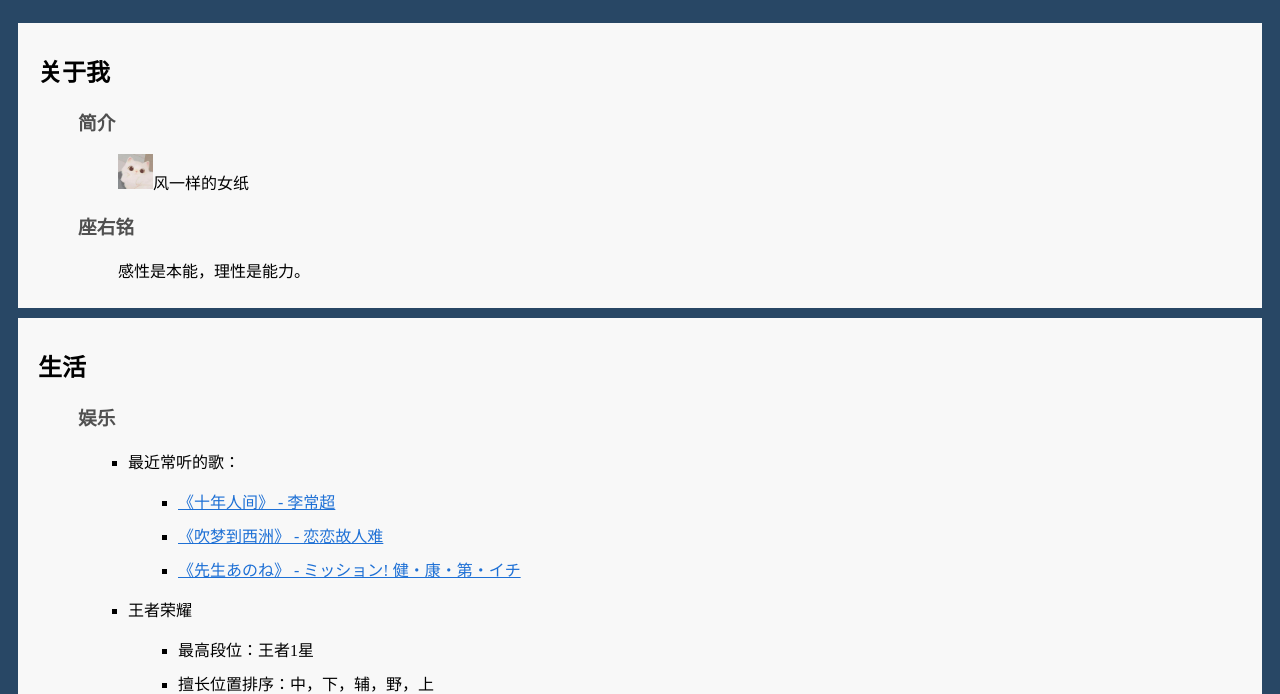
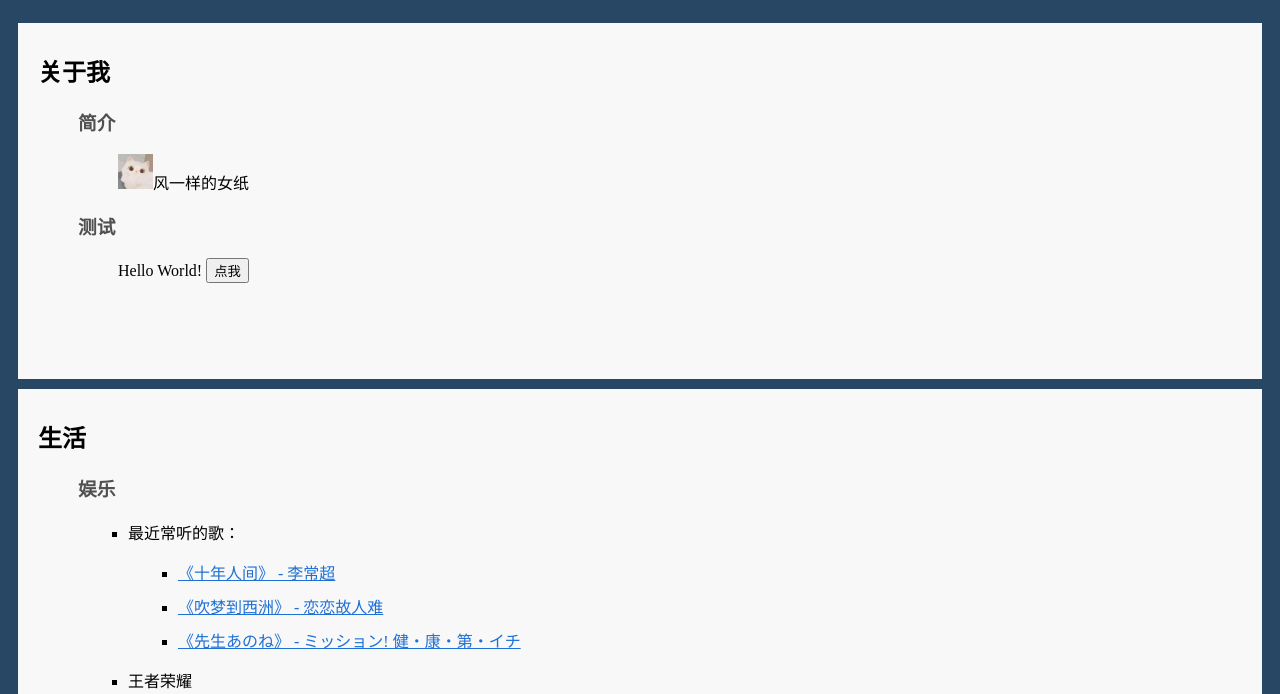
Before and after one commit to TimiKays/timikays.github.io, a plain HTML site: page index.html in a window 1280 px wide. Shown: the part 107-801 px from the top of the page. Drawn offline with Linux system fonts and the light colour scheme.

Commit message:
学完Html啦

```diff
--- a/basic.css
+++ b/basic.css
@@ -26,6 +26,11 @@ body{
 a{
 
 	color: #1e70d5;
+}
+
+p{
+
+	white-space: pre;
 }
 
 
--- a/index.html
+++ b/index.html
@@ -1,30 +1,53 @@
-<!DOCTYPE HTML>
+<!DOCTYPE html>
 <html>
+
 <head>
+    <title>timikays 个人主页</title>
     <meta charset="utf-8" />
+    <meta name="description" content="timikays的个人主页，介绍工作技能和个人兴趣等。"/>
+    <meta name="keywords" content="timikays,timikays个人主页，timikays主页" />
+    <meta name="viewport" content="width=device-width, initial-scale=1">
+    <meta name="author" content="TQ"/>
+    <meta name="generator" content="Visual Studio Code 1.43.0"/>
     <!--插入外部样式表-->
-    <link rel="stylesheet" type="text/css" href="basic.css"/>
+    <link rel="stylesheet" type="text/css" href="basic.css" />
+
+
 </head>
+
 <body>
     <div id="topic">
         <h1>TimiKays</h1>
         <!--第一次做网页呀，欢迎讨论，微信：TimiKays-->
     </div>
-   <div class="content">
+
+
+    <div class="content">
         <h2>关于我</h2>
+
         <blockquote>
             <h3>简介</h3>
+
             <blockquote>
-                <p><img src="cat.jpg" width="35px"  alt="٩(◕‿◕｡)۶ " />风一样的女纸</p>
+                <p><img src="cat.jpg" width="35px" alt="٩(◕‿◕｡)۶ " />风一样的女纸</p>
             </blockquote>
-            <h3>座右铭</h3>
+            <h3>测试</h3>
             <blockquote>
-                <p>感性是本能，理性是能力。</p>
+                <script type="text/javascript">
+                    document.write("Hello World!")
+                </script>
+                <button type="button" onclick="document.getElementById('demo').innerHTML=Date()">
+                    点我
+                </button>
+                <p id="demo">
+
+                </p>
             </blockquote>
         </blockquote>
-   </div>
 
-    <div class="content" >
+
+    </div>
+    <div class="content">
         <h2>生活</h2>
         <ul>
             <h3>娱乐</h3>
@@ -39,7 +62,8 @@
                             <a href="https://music.163.com/song?id=1376873330" target="_blank">《吹梦到西洲》 - 恋恋故人难</a>
                         </li>
                         <li>
-                            <a href="https://music.163.com/song?id=1303027215" target="_blank">《先生あのね》 - ミッション! 健・康・第・イチ</a>
+                            <a href="https://music.163.com/song?id=1303027215" target="_blank">《先生あのね》 - ミッション!
+                                健・康・第・イチ</a>
                         </li>
                     </ul>
                 </li>
@@ -56,7 +80,8 @@
                             擅长英雄：貂蝉，娜可露露，白起，狂铁
                         </li>
                         <li>
-                            <a href="https://h5.kohsocialapp.qq.com/app/yxzj/statistics/historyseason/?toOpenid=owanlssbmgXRCMb5FiWPDEg-P1OE&areaId=4&serverId=4044&toRoleId=870128451&toRoleName=%E2%81%A2%E6%9C%88" target="_blank">查看战绩</a>
+                            <a href="https://h5.kohsocialapp.qq.com/app/yxzj/statistics/historyseason/?toOpenid=owanlssbmgXRCMb5FiWPDEg-P1OE&areaId=4&serverId=4044&toRoleId=870128451&toRoleName=%E2%81%A2%E6%9C%88"
+                                target="_blank">查看战绩</a>
                         </li>
                     </ul>
 
@@ -69,23 +94,23 @@
 
 
     <div class="content">
-        <h2 >技能</h2>
-		<blockquote>
+        <h2>技能</h2>
+        <blockquote>
             <h3>产品</h3>
             <blockquote>
                 <p>需求分析</p>
 
                 <table>
 
-                    <tr >
+                    <tr>
                         <td class="head">行业分析</td>
-                        <td>行业环境，包括行业的经济、政策、社会、技术环境；<br/>行业的现状，包括行业定义、用户分析、投资趋势、产品概况、细分领域产品分析</td>
+                        <td>行业环境，包括行业的经济、政策、社会、技术环境；<br />行业的现状，包括行业定义、用户分析、投资趋势、产品概况、细分领域产品分析</td>
                     </tr>
                     <tr>
                         <td class="head">产品分析</td>
-                        <td>产品背景与简介，产品分析目的；<br/>
-                        产品定位，用户分析，使用场景，产品特色， 商业模式；<br/>
-                        产品结构分析，功能分析，交互体验。
+                        <td>产品背景与简介，产品分析目的；<br />
+                            产品定位，用户分析，使用场景，产品特色， 商业模式；<br />
+                            产品结构分析，功能分析，交互体验。
                         </td>
                     </tr>
                 </table>
@@ -99,9 +124,11 @@
         </blockquote>
     </div>
 
+
     <span class="totop">
-		<a href="#topic" >顶部</a>
-	</span>
+        <a href="#topic">顶部</a>
+    </span>
 
 </body>
+
 </html>
```
